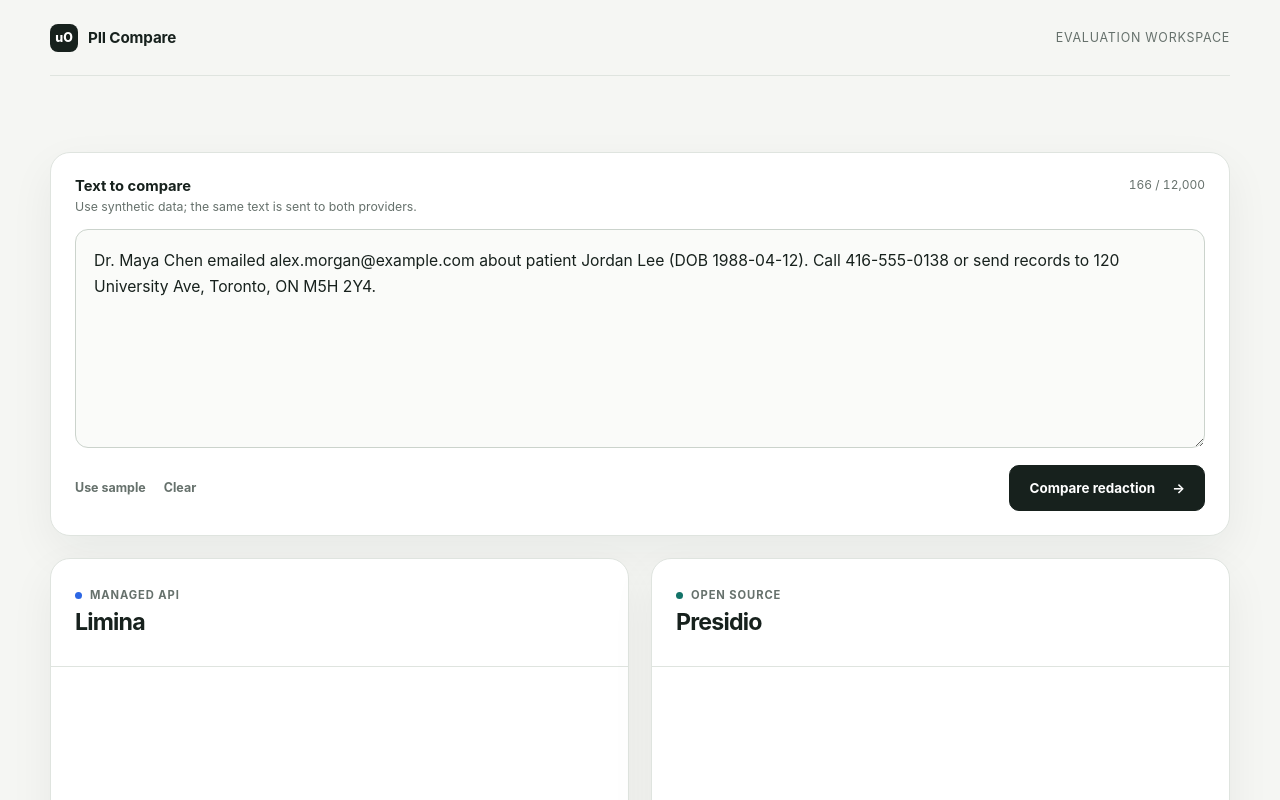
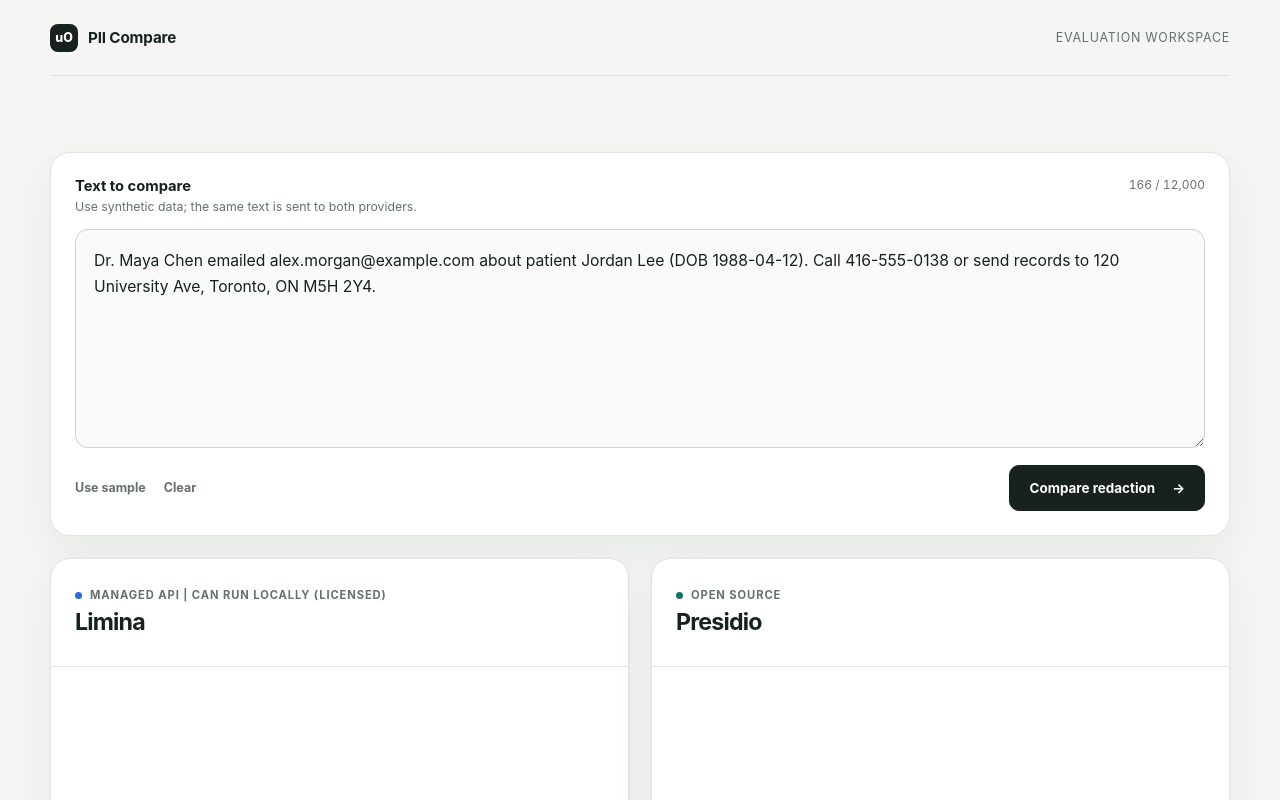
Before and after one commit to matias-io/PII-comparator, a Next.js app in the folder web/: page / in a window 1280 px wide. Shown: the top 800 px of the page. Built offline with nearby package versions, Linux system fonts and the light colour scheme.

Commit message:
fix: update provider label to include local run information for Limina

```diff
--- a/web/components/comparison-workbench.tsx
+++ b/web/components/comparison-workbench.tsx
@@ -115,7 +115,9 @@
         <div>
           <div className="provider-label">
             <span className="provider-dot" aria-hidden="true" />
-            {provider === "limina" ? "Managed API" : "Open source"}
+            {provider === "limina"
+              ? "Managed API | Can run locally (Licensed)"
+              : "Open source"}
           </div>
           <h2 id={`${provider}-title`}>{name}</h2>
         </div>
```
